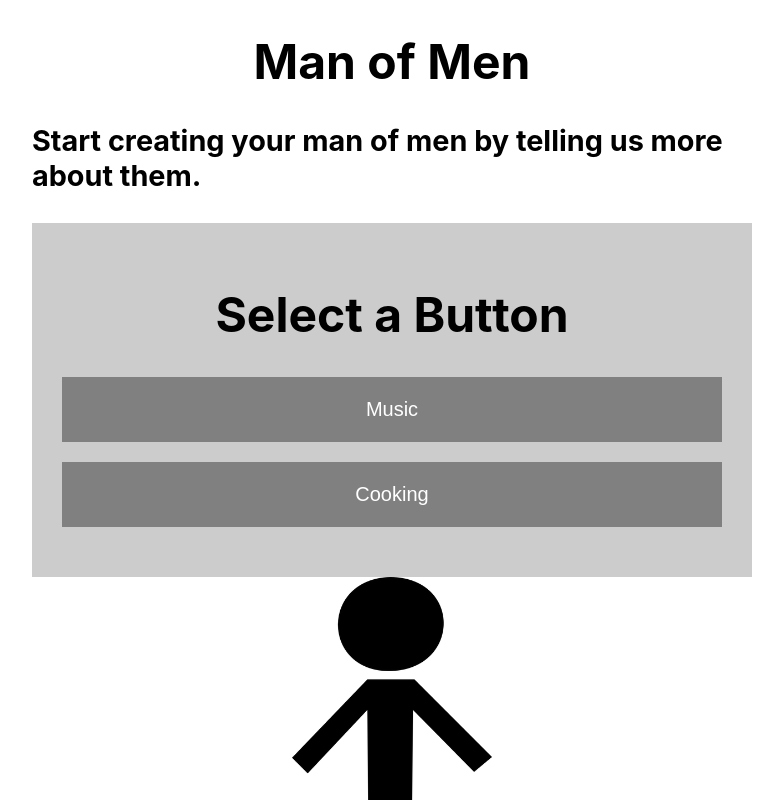
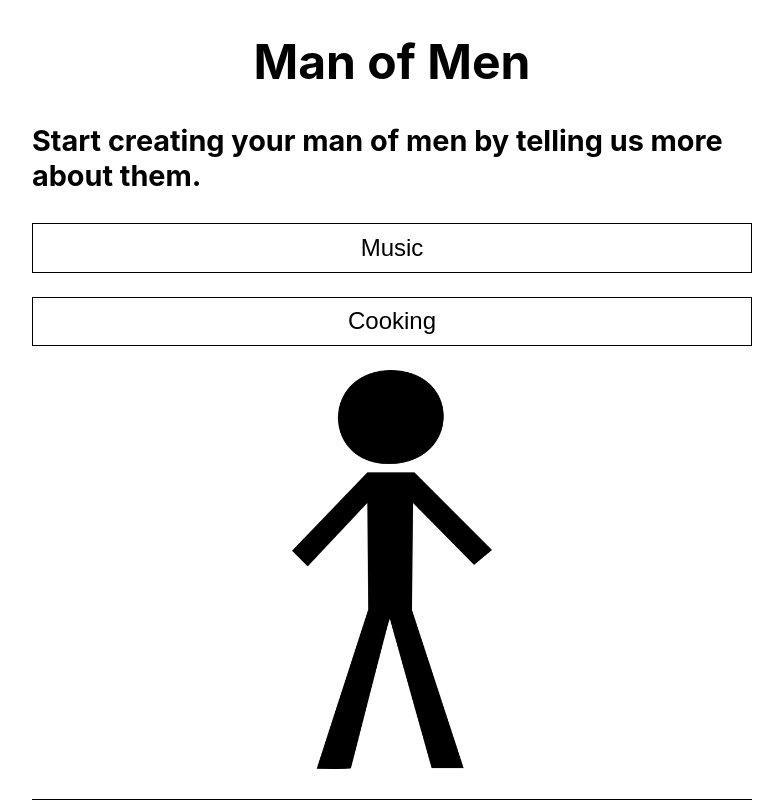
Before and after one commit to and-digital/hackathon-prostatecanceruk, a React (Create React App) app: page / in a window 1280 px wide. Shown: the top 800 px of the page, without its empty margins (248-1031 px from the left). Built offline with nearby package versions, Linux system fonts and the light colour scheme.

Commit message:
Style updates

```diff
--- a/src/App.css
+++ b/src/App.css
@@ -13,6 +13,10 @@
   border: 1px solid black;
   font-size: inherit;
   cursor: pointer;
+}
+
+.button + .button {
+  margin-top: 1em;
 }
 
 
@@ -64,9 +68,6 @@
 
 .buttons-holder {
   margin-top: 30px;
-  padding: 30px;
-  background: #cccccc;
-  text-align: center;
 }
 
 img {
@@ -76,5 +77,5 @@ img {
 
 .img-container {
   max-width: 200px;
-  margin: 0 auto;
+  margin: 1em auto;
 }
--- a/src/ButtonsHolder/ButtonsHolder.js
+++ b/src/ButtonsHolder/ButtonsHolder.js
@@ -3,9 +3,8 @@ import React from 'react';
 const ButtonsHolder = ({clickHandler}) => {
   return (
     <div className="buttons-holder">
-      <h1>Select a Button</h1>
-      <button className="option-btn" onClick={clickHandler}>Music</button>
-      <button className="option-btn" onClick={clickHandler}>Cooking</button>
+      <button className="button" onClick={clickHandler}>Music</button>
+      <button className="button" onClick={clickHandler}>Cooking</button>
     </div>
   );
 };
```
